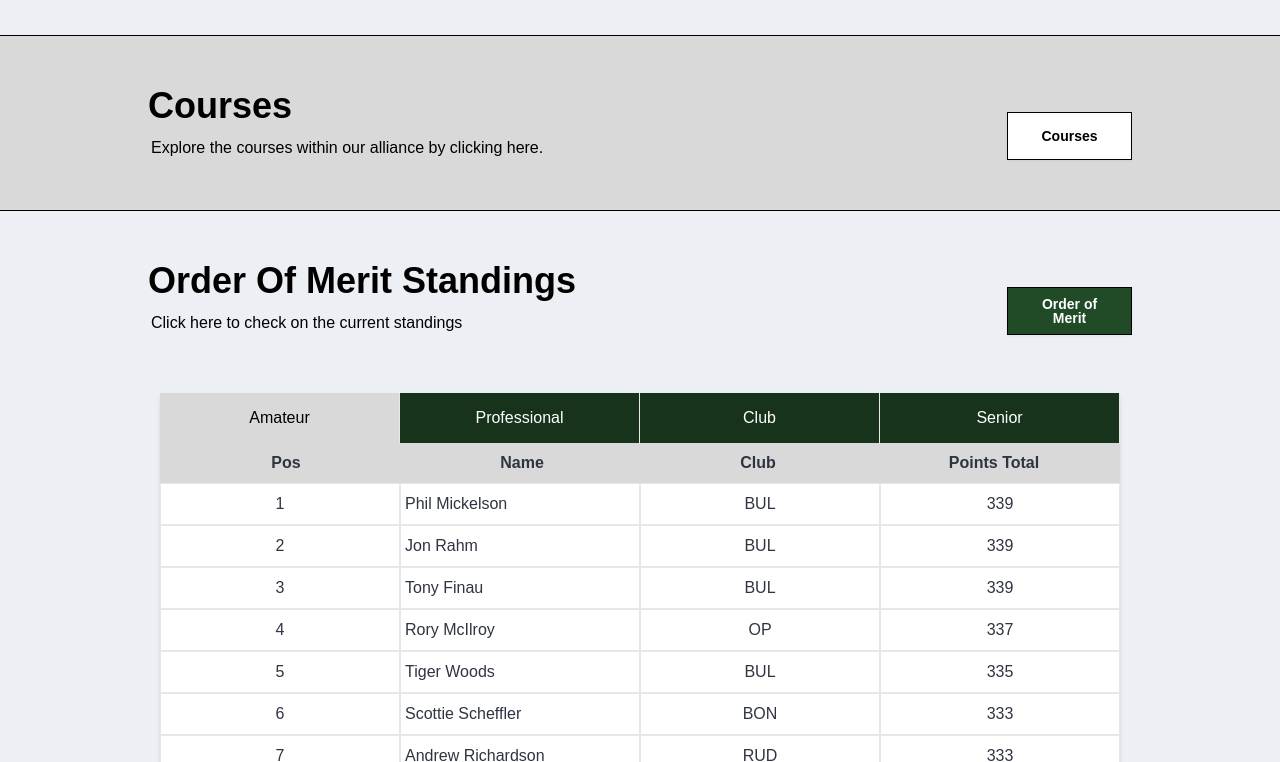
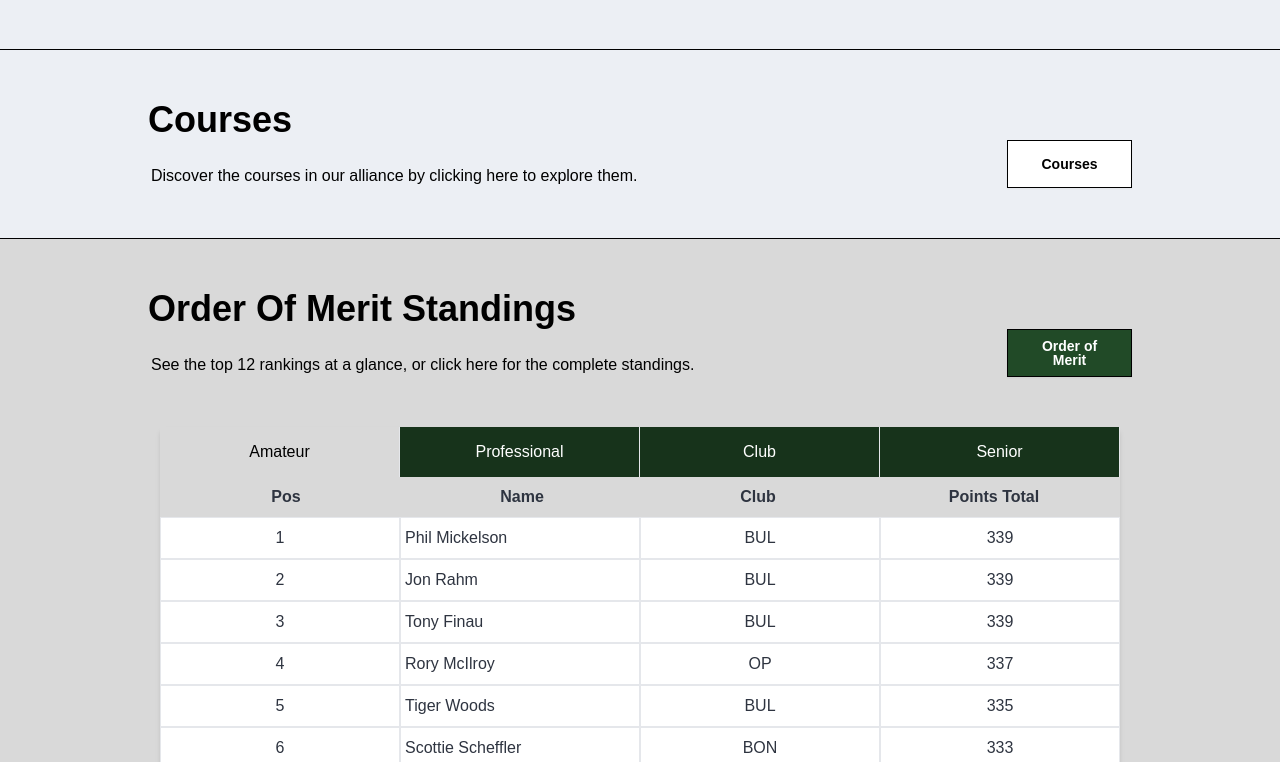
Before and after one commit to KaineBinch/NottinghamshireAlliance, a React (Vite) app: page / in a window 1280 px wide. Shown: the part 1398-2160 px from the top of the page. Built offline with nearby package versions, Linux system fonts and the light colour scheme; no server answers.

Commit message:
chore: formatting and styling changes

```diff
--- a/src/components/contacts.jsx
+++ b/src/components/contacts.jsx
@@ -2,7 +2,7 @@ const Contacts = ({ name, position, tel, email }) => {
   return (
     <>
       <div className="flex flex-col items-start justify-center my-12">
-        <h1 className="mb-1">{name}</h1>
+        <h2 className="mb-1">{name}</h2>
         <div className="my-1 text-lg">{position}</div>
         <a className="my-1 text-lg" href={`tel:${tel}`}>
           {tel}
--- a/src/components/courseCard.jsx
+++ b/src/components/courseCard.jsx
@@ -13,13 +13,18 @@ const CourseCard = ({ name, address, contact, link, courseImage, logo }) => {
           }}
         >
           <div className="absolute bottom-3 left-1/2 transform -translate-x-1/2">
-            <img src={logo} className="max-w-[100px] max-h-[100px]" />
+            <img
+              src={logo}
+              className="md:max-w-[100px] md:max-h-[100px] max-w-[75px] max-h-[75px] "
+              alt="logo"
+            />
           </div>
         </div>
+
         <div className="flex flex-col w-3/5 text-start pl-5 md:pl-10 justify-center">
           <div className="font-bold text-xl md:text-2xl py-4">{name}</div>
           <div className="pb-4 md:text-lg">{address}</div>
-          <div className="flex items-center justify-between md:text-lg ">
+          <div className="flex items-center justify-between md:text-lg">
             <a href={`tel:${contact}`}>
               <FontAwesomeIcon
                 icon="fa-solid fa-phone"
@@ -28,7 +33,7 @@ const CourseCard = ({ name, address, contact, link, courseImage, logo }) => {
               {contact}
             </a>
             <a
-              className="btn border-black rounded-none md:text-lg "
+              className="btn border-black rounded-none md:text-lg"
               href={link}
               target="_blank"
               rel="noreferrer"
@@ -38,6 +43,7 @@ const CourseCard = ({ name, address, contact, link, courseImage, logo }) => {
           </div>
         </div>
       </div>
+
       <hr className="my-4 border-[#A0A0A0] ml-auto w-2/4 md:mr-8 mr-2" />
     </>
   );
--- a/src/components/homepage/coursesSection.jsx
+++ b/src/components/homepage/coursesSection.jsx
@@ -3,10 +3,10 @@ import HomePageHeader from "./homepageHeader";
 const CoursesSection = () => {
   return (
     <>
-      <div className="bg-[#D9D9D9]">
+      <div className="">
         <HomePageHeader
           title="Courses"
-          subtext="Explore the courses within our alliance by clicking here."
+          subtext="Discover the courses in our alliance by clicking here to explore them."
           btnName="Courses"
           btnStyle="text-black bg-white"
           page="courses"
--- a/src/components/homepage/homepageHeader.jsx
+++ b/src/components/homepage/homepageHeader.jsx
@@ -2,9 +2,9 @@ const HomePageHeader = ({ title, subtext, btnName, btnStyle, page }) => {
   return (
     <div className="flex justify-center w-full">
       <div className="text-start text-black max-w-5xl flex flex-col grow px-5">
-        <div className="flex justify-between py-[50px]">
-          <div className="flex flex-col text-left">
-            <h1 className="pb-[10px]">{title}</h1>
+        <h1 className="pt-[50px] pb-[15px] lg:pb-[0px]">{title}</h1>
+        <div className="flex justify-between pb-[50px]">
+          <div className="flex flex-col justify-end text-left">
             <p className="pr-5 pl-[3px]">{subtext}</p>
           </div>
           <div className="flex flex-col justify-end">
--- a/src/components/homepage/oomSection.jsx
+++ b/src/components/homepage/oomSection.jsx
@@ -8,16 +8,17 @@ const OOMSection = () => {
 
   return (
     <>
+      <div className="bg-[#D9D9D9]">
         <HomePageHeader
           title="Order Of Merit Standings"
-        subtext="Click here to check on the current standings"
+          subtext="See the top 12 rankings at a glance, or click here for the complete standings."
           btnName="Order of Merit"
           btnStyle="text-white bg-[#214A27]"
           page="oom"
         />
-      <div className="max-w-5xl -mt-6 w-full mx-auto px-4 sm:px-6 lg:px-8">
-        {/* Passing the limit prop to show only top 10 results */}
+        <div className="max-w-5xl -mt-8 w-full mx-auto px-4 sm:px-6 lg:px-8">
           <ResultsTable columns={columns} rows={rows} limit={12} />
+        </div>
       </div>
     </>
   );
--- a/src/components/navbar.jsx
+++ b/src/components/navbar.jsx
@@ -69,7 +69,7 @@ const Navbar = () => {
             </div>
           </div>
           <div className="lg:invisible visible absolute w-full left-0 flex items-center justify-center text-white text-lg">
-            Nottinghamshire Golf Alliance
+            <a href={"/"}>Nottinghamshire Golf Alliance</a>
           </div>
           <div className="hidden lg:flex h-full items-center justify-center flex-grow">
             <ul className="h-full flex menu menu-horizontal place-content-between w-full text-lg -ml-5">
--- a/src/components/socials.jsx
+++ b/src/components/socials.jsx
@@ -3,7 +3,7 @@ import { FontAwesomeIcon } from "@fortawesome/react-fontawesome";
 const Socials = ({ link, icon }) => {
   return (
     <>
-      <div className="flex w-full text-start items-center text-lg ">
+      <div className="flex w-full text-start items-center text-base ">
         <a
           className="flex items-center justify-center"
           href={link}
--- a/src/components/teeTime.jsx
+++ b/src/components/teeTime.jsx
@@ -41,7 +41,7 @@ const TeeTimesTable = () => {
             placeholder="Search for a name..."
             value={searchQuery}
             onChange={handleSearchChange}
-            className="p-2 border border-gray-300 w-full placeholder-gray-500 text-base h-12"
+            className="p-2 border border-gray-400 w-full placeholder-gray-500 text-black h-12 bg-[#ffffff] drop-shadow"
           />
         </div>
 
@@ -50,7 +50,7 @@ const TeeTimesTable = () => {
           <select
             value={clubQuery}
             onChange={handleClubChange}
-            className="p-2 border border-gray-300 w-full placeholder-gray-500 text-base h-12"
+            className="p-2 border border-gray-400 w-full placeholder-gray-500 text-base h-12 bg-[#ffffff] drop-shadow"
           >
             <option value="">Select a club...</option>
             {uniqueClubs.map((club, index) => (
@@ -63,13 +63,16 @@ const TeeTimesTable = () => {
       </div>
 
       {/* Tee Times Table */}
-      <div className="grid md:grid-cols-2 grid-cols-1 gap-4 w-full">
+      <div className="grid md:grid-cols-2 grid-cols-1 gap-4 w-full drop-shadow-sm">
         {filteredTeeTimesByClub.map((teeTime, index) => (
-          <div key={index} className="col-span-1 border border-gray-300">
+          <div
+            key={index}
+            className="col-span-1 border border-gray-300 bg-[#ffffff] drop-shadow"
+          >
             <div className="p-2 border-b border-gray-300 bg-gray-200">
               <h2 className="text-lg font-semibold">{teeTime.time}</h2>
             </div>
-            <div className="">
+            <div className="p-1">
               <div className="grid md:grid-cols-2 grid-cols-1">
                 {teeTime.names.map((player, playerIndex) => (
                   <div key={playerIndex} className="p-2">
--- a/src/components/weather.jsx
+++ b/src/components/weather.jsx
@@ -62,7 +62,7 @@ const Weather = ({ city }) => {
                   <span className="weather-icon text-2xl [text-shadow:_2px_3px_2px_rgb(0_0_0_/_60%)]">
                     {getWeatherIcon(day.icon)}
                   </span>
-                  <div className="text-white text-sm ml-3">
+                  <div className="text-white text-sm ml-1 md:ml-2">
                     <div>{formatDate(day.date)}</div>
                     <div className="">{day.temp}°C</div>
                   </div>
--- a/src/pages/contactPage.jsx
+++ b/src/pages/contactPage.jsx
@@ -10,8 +10,9 @@ const ContactPage = () => {
       <PageHeader title="Contact" />
       <hr className="border-black" />
       <div className="bg-[#D9D9D9] h-full">
-        <div className="max-w-5xl mx-auto py-8 px-4 sm:px-6 lg:px-8 ">
+        <div className="max-w-5xl mx-auto py-8 px-4 sm:px-6 lg:px-8 text-black">
           <div>
+            <h2 className="text-left my-3">Social Media</h2>
             {socials.map((social, i) => (
               <Socials key={i} icon={social.icon} link={social.link} />
             ))}
--- a/src/pages/galleryPage.jsx
+++ b/src/pages/galleryPage.jsx
@@ -46,7 +46,12 @@ const GalleryPage = () => {
       <hr className="border-black" />
       <div className="bg-[#D9D9D9] h-full">
         <div className="max-w-5xl mx-auto py-8 px-4 sm:px-6 lg:px-8 text-start">
-          <ImageGallery items={images} infinite={true} showIndex={true} />
+          <ImageGallery
+            eagerload={true}
+            items={images}
+            infinite={true}
+            showIndex={true}
+          />
         </div>
       </div>
     </>
```
Lines whose indentation alone changed are shown as unchanged.
